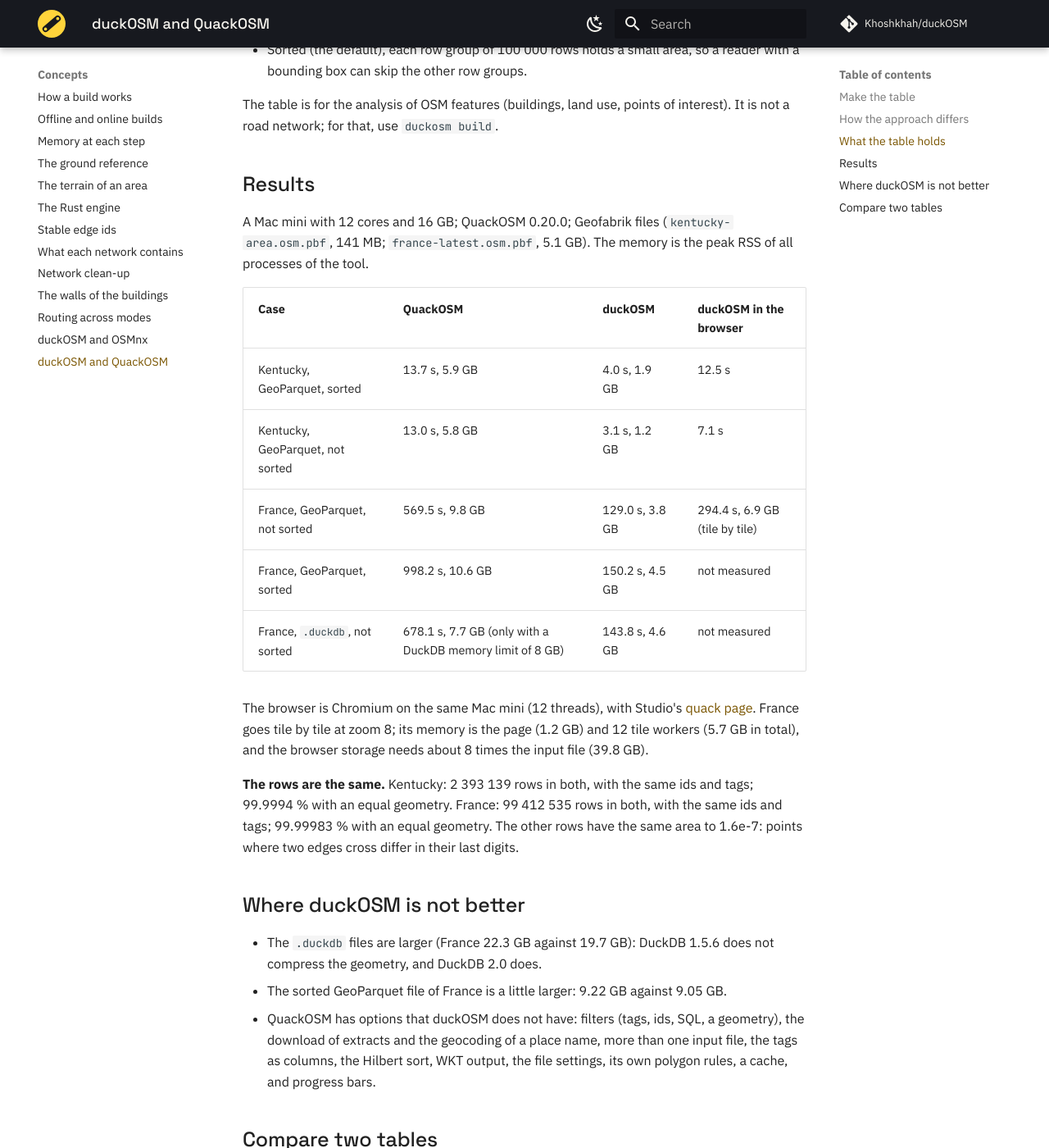
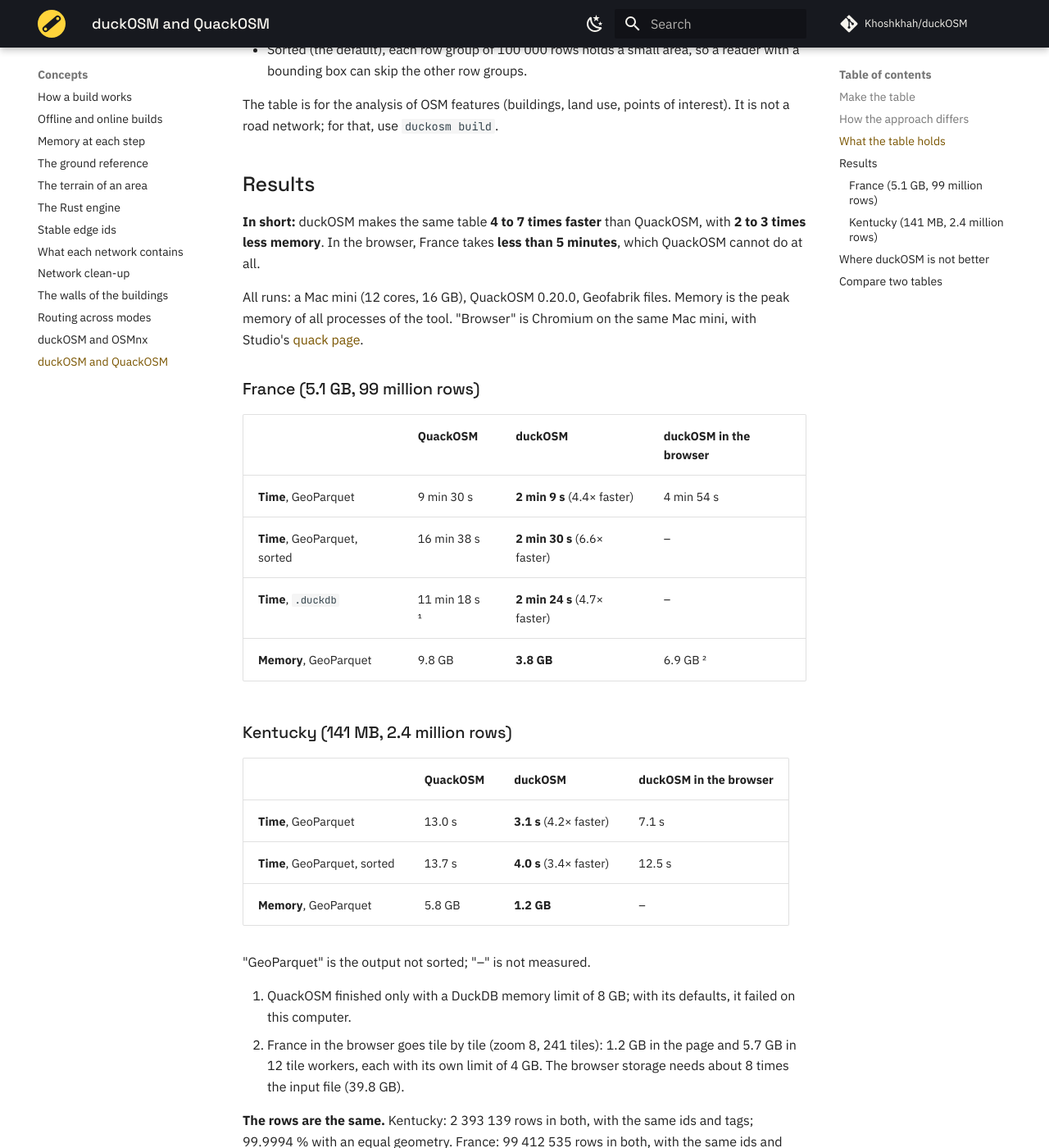
Before and after one commit to Khoshkhah/duckOSM, an MkDocs documentation site: the page built from docs/concepts/quackosm.md, in a window 1280 px wide and 1400 px high, scrolled down 2015 px. Shown: the whole window at 82% size. Built offline with MkDocs 1.6.1 and Material for MkDocs 9.7.7, drawn with Linux system fonts in a browser that asks for light colours; comment, search, counter and statistics services are not loaded.

Commit message:
Docs: the QuackOSM results as two clear tables (France, Kentucky), in minutes, with the factor
Co-Authored-By: Claude Opus 5.5 <noreply@anthropic.com>

```diff
--- a/docs/concepts/quackosm.md
+++ b/docs/concepts/quackosm.md
@@ -55,20 +55,35 @@ that, use `duckosm build`.
 
 ## Results
 
-A Mac mini with 12 cores and 16 GB; QuackOSM 0.20.0; Geofabrik files (`kentucky-area.osm.pbf`, 141 MB;
-`france-latest.osm.pbf`, 5.1 GB). The memory is the peak RSS of all processes of the tool.
+**In short:** duckOSM makes the same table **4 to 7 times faster** than QuackOSM, with **2 to 3 times less memory**.
+In the browser, France takes **less than 5 minutes**, which QuackOSM cannot do at all.
 
-| Case | QuackOSM | duckOSM | duckOSM in the browser |
+All runs: a Mac mini (12 cores, 16 GB), QuackOSM 0.20.0, Geofabrik files. Memory is the peak memory of all processes of
+the tool. "Browser" is Chromium on the same Mac mini, with Studio's
+[quack page](https://khoshkhah.github.io/duckosm-studio/quack.html).
+
+### France (5.1 GB, 99 million rows)
+
+| | QuackOSM | duckOSM | duckOSM in the browser |
 |---|---|---|---|
-| Kentucky, GeoParquet, sorted | 13.7 s, 5.9 GB | 4.0 s, 1.9 GB | 12.5 s |
-| Kentucky, GeoParquet, not sorted | 13.0 s, 5.8 GB | 3.1 s, 1.2 GB | 7.1 s |
-| France, GeoParquet, not sorted | 569.5 s, 9.8 GB | 129.0 s, 3.8 GB | 294.4 s, 6.9 GB (tile by tile) |
-| France, GeoParquet, sorted | 998.2 s, 10.6 GB | 150.2 s, 4.5 GB | not measured |
-| France, `.duckdb`, not sorted | 678.1 s, 7.7 GB (only with a DuckDB memory limit of 8 GB) | 143.8 s, 4.6 GB | not measured |
+| **Time**, GeoParquet | 9 min 30 s | **2 min 9 s** (4.4× faster) | 4 min 54 s |
+| **Time**, GeoParquet, sorted | 16 min 38 s | **2 min 30 s** (6.6× faster) | – |
+| **Time**, `.duckdb` | 11 min 18 s ¹ | **2 min 24 s** (4.7× faster) | – |
+| **Memory**, GeoParquet | 9.8 GB | **3.8 GB** | 6.9 GB ² |
 
-The browser is Chromium on the same Mac mini (12 threads), with Studio's [quack page](https://khoshkhah.github.io/duckosm-studio/quack.html).
-France goes tile by tile at zoom 8; its memory is the page (1.2 GB) and 12 tile workers (5.7 GB in total), and the
-browser storage needs about 8 times the input file (39.8 GB).
+### Kentucky (141 MB, 2.4 million rows)
+
+| | QuackOSM | duckOSM | duckOSM in the browser |
+|---|---|---|---|
+| **Time**, GeoParquet | 13.0 s | **3.1 s** (4.2× faster) | 7.1 s |
+| **Time**, GeoParquet, sorted | 13.7 s | **4.0 s** (3.4× faster) | 12.5 s |
+| **Memory**, GeoParquet | 5.8 GB | **1.2 GB** | – |
+
+"GeoParquet" is the output not sorted; "–" is not measured.
+
+1. QuackOSM finished only with a DuckDB memory limit of 8 GB; with its defaults, it failed on this computer.
+2. France in the browser goes tile by tile (zoom 8, 241 tiles): 1.2 GB in the page and 5.7 GB in 12 tile workers, each
+   with its own limit of 4 GB. The browser storage needs about 8 times the input file (39.8 GB).
 
 **The rows are the same.** Kentucky: 2 393 139 rows in both, with the same ids and tags; 99.9994 % with an equal
 geometry. France: 99 412 535 rows in both, with the same ids and tags; 99.99983 % with an equal geometry. The other rows
```
